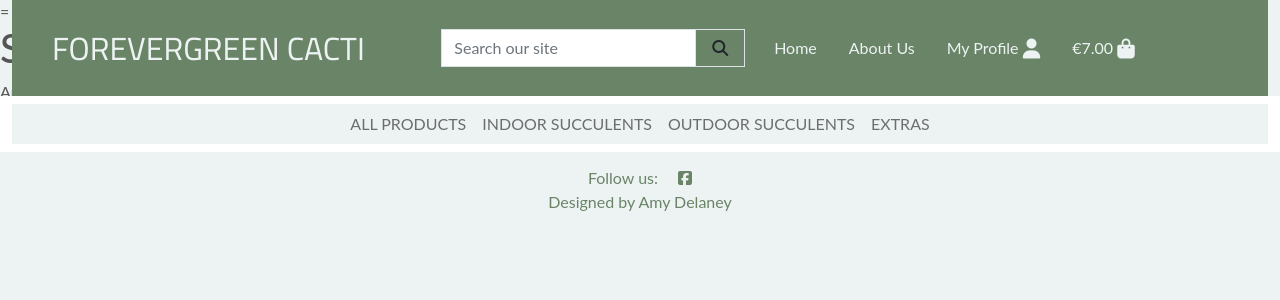
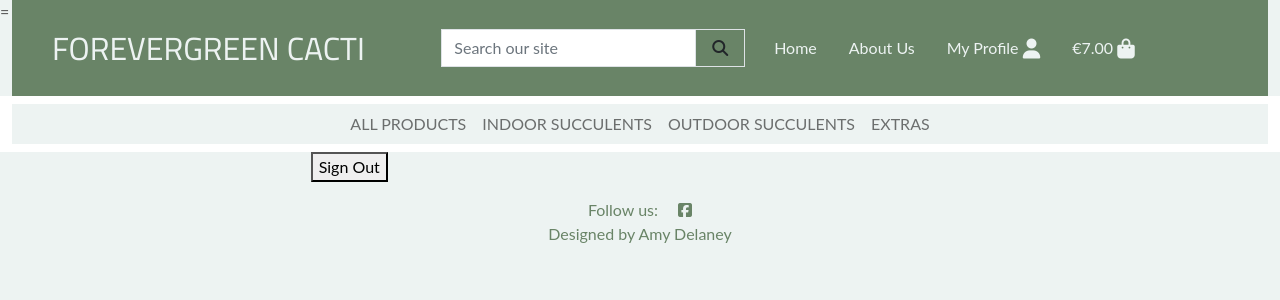
Before and after one commit to AmyDelaney94/Forevergreen_Cacti, a Django app: page /accounts/logout/ in a window 1280 px wide. Shown: the top 300 px of the page. Run offline with Django 4.2, Linux system fonts and the light colour scheme; the visitor is signed in with stand-in values (Sample User, id 1); some libraries are stand-ins or nearby versions.

Commit message:
Updated layout of login/logout pages

```diff
--- a/templates/allauth/account/logout.html
+++ b/templates/allauth/account/logout.html
@@ -5,17 +5,24 @@
 {% block head_title %}{% trans "Sign Out" %}{% endblock %}
 
 {% block content %}
+<div class="container">
+  <div class="row">
+    <div class="col-md-8 mt-3 offset-md-2">
       <h1>{% trans "Sign Out" %}</h1>
-
       <p>{% trans 'Are you sure you want to sign out?' %}</p>
-
+    </div>
+  </div>
+  <div class="row">
+    <div class="col-md-8 mt-3 offset-md-2">
       <form method="post" action="{% url 'account_logout' %}">
         {% csrf_token %}
         {% if redirect_field_value %}
-  <input type="hidden" name="{{ redirect_field_name }}" value="{{ redirect_field_value }}"/>
+        <input type="hidden" name="{{ redirect_field_name }}" value="{{ redirect_field_value }}" />
         {% endif %}
         <button type="submit">{% trans 'Sign Out' %}</button>
       </form>
-
+    </div>
+  </div>
+</div>
 
 {% endblock %}
```
Also changed, not shown: templates/allauth/account/login.html (+11 -4 lines). Lines whose indentation alone changed are shown as unchanged.
